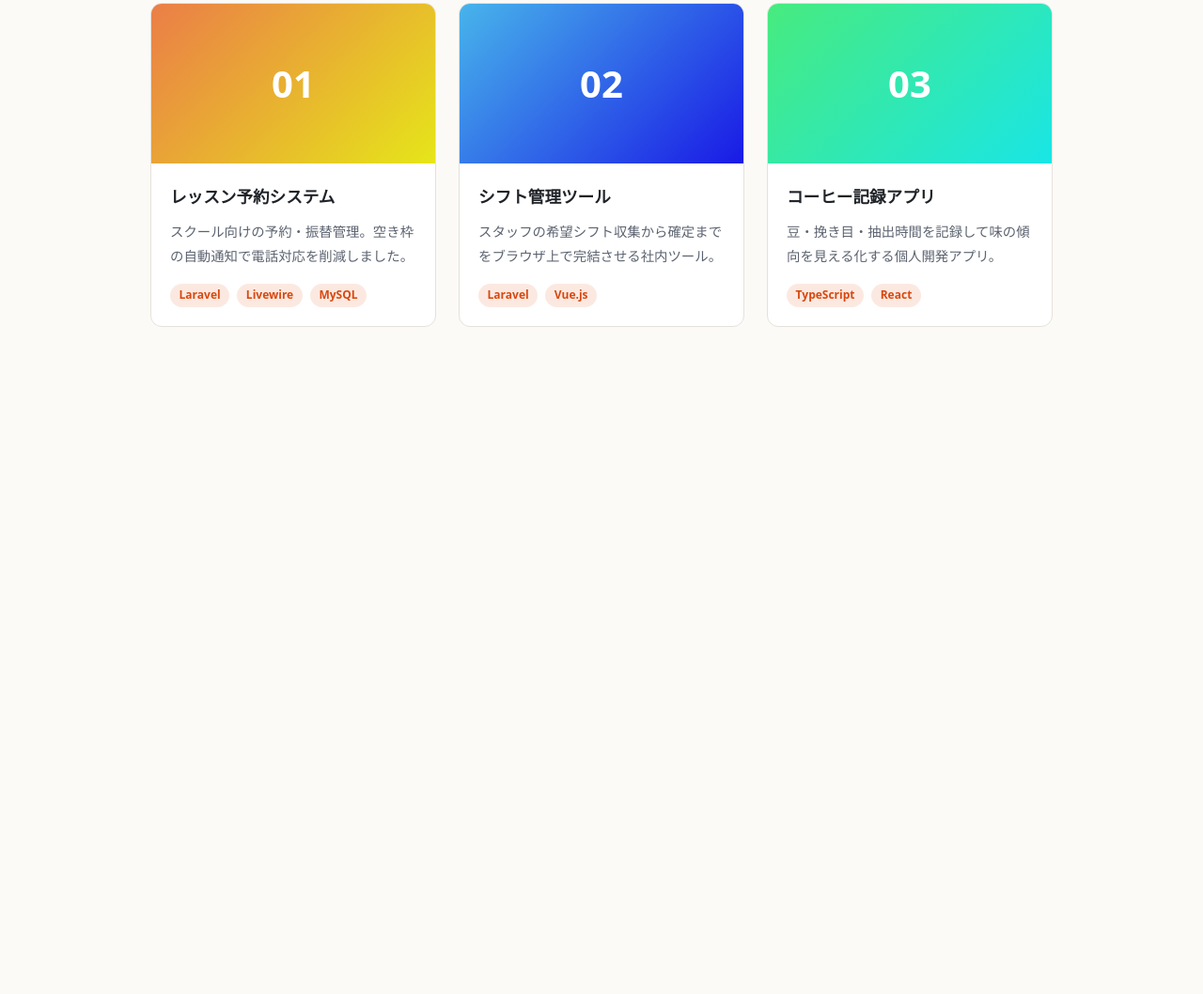
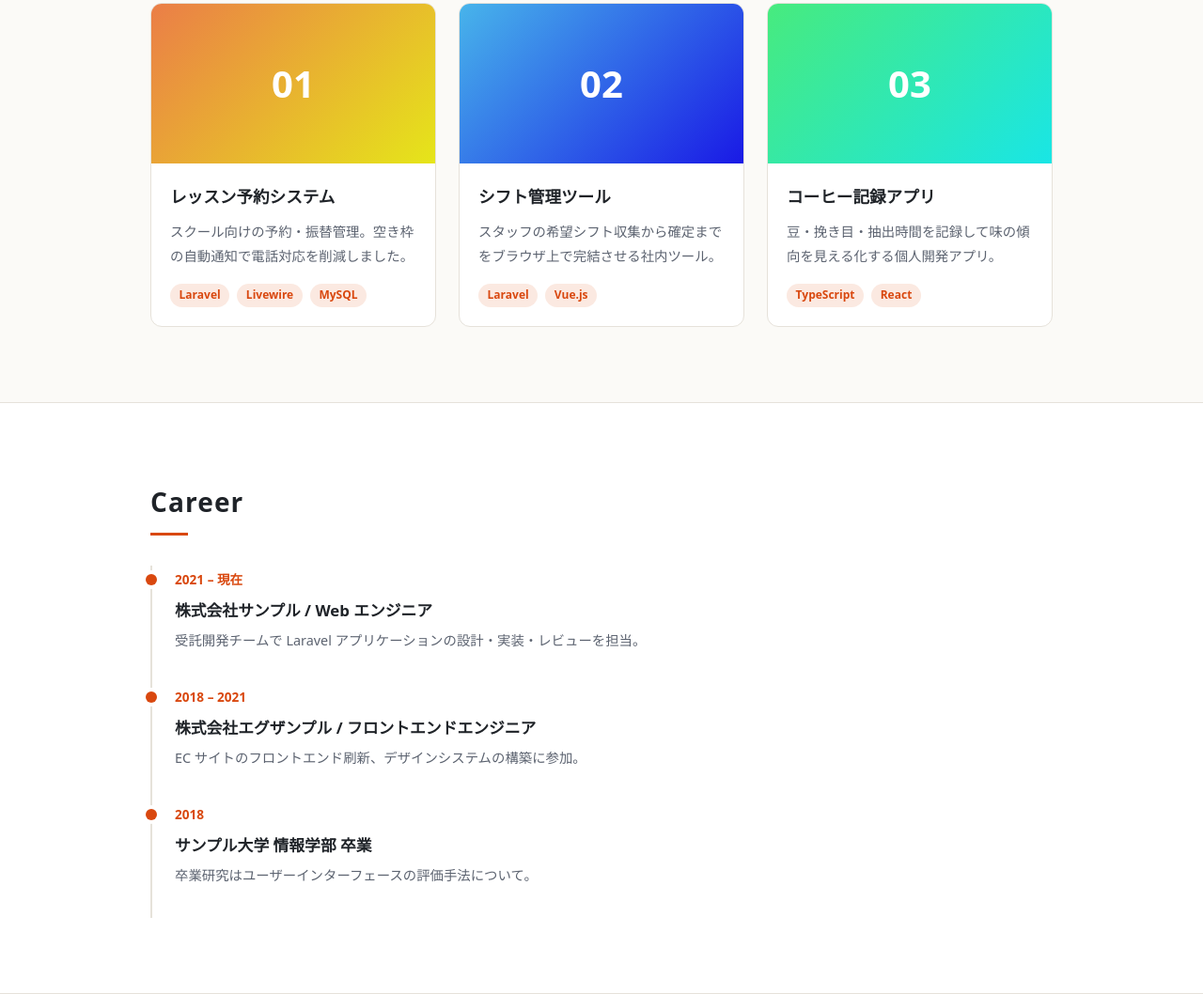
Before and after one commit to maaji-co-jp/yatsumonji-git-lesson, a website: page index.html in a window 1280 px wide. Shown: the part 1585-2643 px from the top of the page at 94% size. Before the commit the page ends 2013 px from the top, so only its background shows below. Drawn offline with Linux system fonts and the light colour scheme.

Commit message:
add: Career セクション（経歴タイムライン）を追加
Co-Authored-By: Claude Opus 5.5 <noreply@anthropic.com>

```diff
--- a/css/style.css
+++ b/css/style.css
@@ -302,3 +302,44 @@ a {
   font-size: 0.75rem;
   font-weight: 700;
 }
+
+.timeline {
+  margin: 0;
+  padding: 0 0 0 1.5rem;
+  list-style: none;
+  border-left: 2px solid var(--color-border);
+}
+
+.timeline__item {
+  position: relative;
+  padding-bottom: calc(var(--space) * 2);
+}
+
+.timeline__item::before {
+  content: '';
+  position: absolute;
+  top: 0.55rem;
+  left: calc(-1.5rem - 7px);
+  width: 12px;
+  height: 12px;
+  border-radius: 50%;
+  background: var(--color-accent);
+  box-shadow: 0 0 0 4px var(--color-surface);
+}
+
+.timeline__date {
+  color: var(--color-accent);
+  font-size: 0.85rem;
+  font-weight: 700;
+}
+
+.timeline__title {
+  margin: 0.25rem 0;
+  font-size: 1.05rem;
+}
+
+.timeline__text {
+  margin: 0;
+  color: var(--color-muted);
+  font-size: 0.9rem;
+}
--- a/index.html
+++ b/index.html
@@ -145,6 +145,32 @@
           </div>
         </div>
       </section>
+      <section class="section section--alt" id="career">
+        <div class="container">
+          <h2 class="section__title">Career</h2>
+          <ol class="timeline">
+            <li class="timeline__item">
+              <time class="timeline__date">2021 – 現在</time>
+              <h3 class="timeline__title">株式会社サンプル / Web エンジニア</h3>
+              <p class="timeline__text">
+                受託開発チームで Laravel アプリケーションの設計・実装・レビューを担当。
+              </p>
+            </li>
+            <li class="timeline__item">
+              <time class="timeline__date">2018 – 2021</time>
+              <h3 class="timeline__title">株式会社エグザンプル / フロントエンドエンジニア</h3>
+              <p class="timeline__text">
+                EC サイトのフロントエンド刷新、デザインシステムの構築に参加。
+              </p>
+            </li>
+            <li class="timeline__item">
+              <time class="timeline__date">2018</time>
+              <h3 class="timeline__title">サンプル大学 情報学部 卒業</h3>
+              <p class="timeline__text">卒業研究はユーザーインターフェースの評価手法について。</p>
+            </li>
+          </ol>
+        </div>
+      </section>
     </main>
   </body>
 </html>
```
